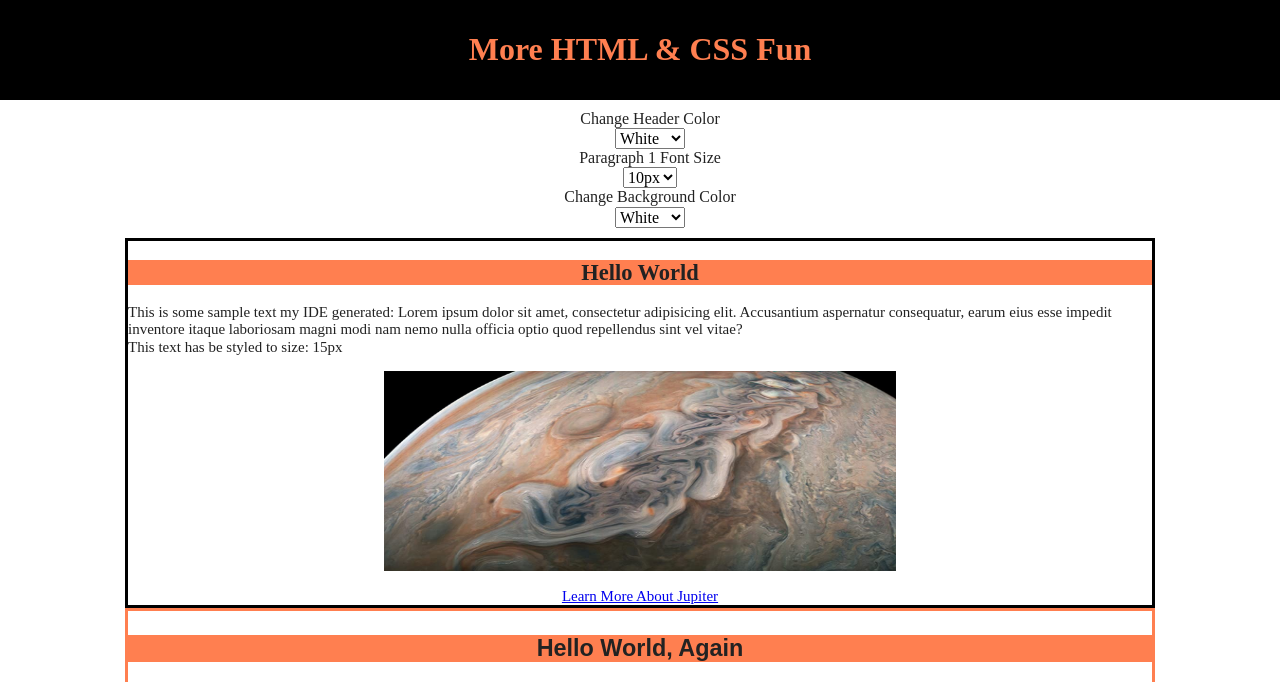
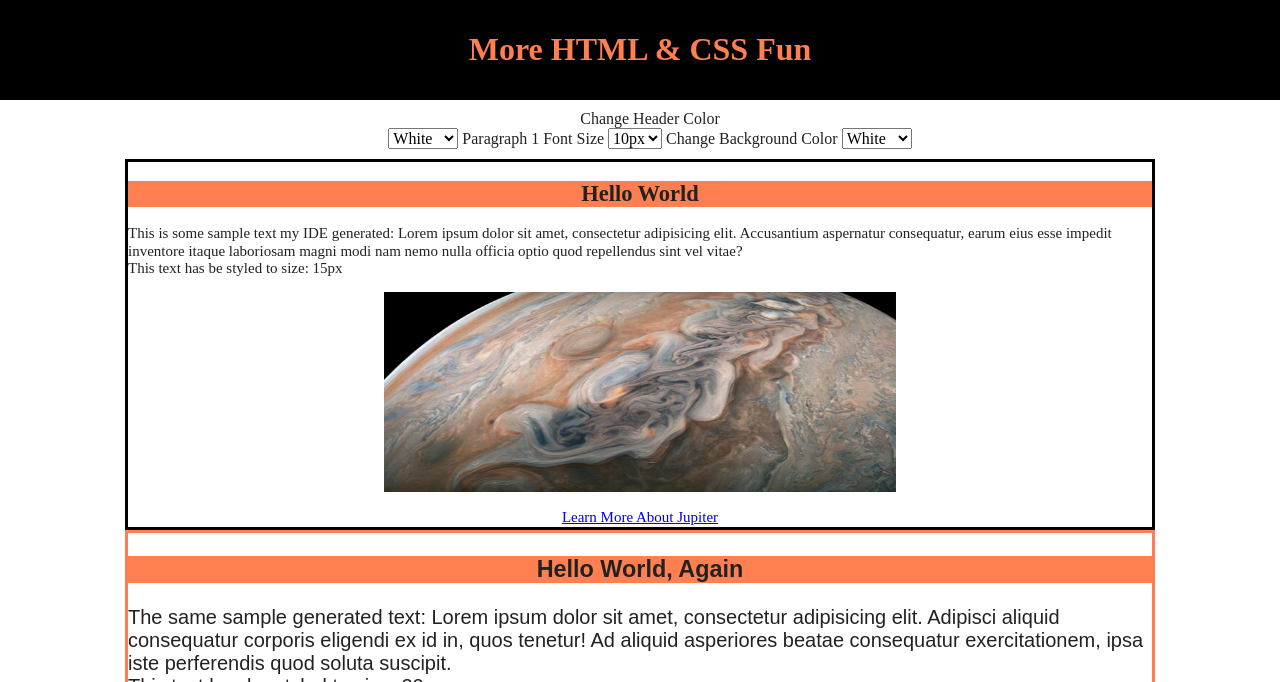
Before and after one commit to OverTheBeez/JO_CIS3034_HTM_CSS_Assignment, a website built with Parcel: page index.html in a window 1280 px wide. Shown: the top 682 px of the page. Built offline with nearby package versions, Linux system fonts and the light colour scheme.

Commit message:
Currently Stuck

```diff
--- a/css/cssPractice.css
+++ b/css/cssPractice.css
@@ -95,6 +95,7 @@
 
 #assignment-div {
   text-align: center;
+  display: block;
   padding: 10px;
   width: 100%;
 }
--- a/index.html
+++ b/index.html
@@ -24,6 +24,14 @@
   <script src="js/jquery-3.6.0.js"></script>
   <link rel="stylesheet" href="css/cssPractice.css">
 
+  <script>
+    $("header-color-changer").change(function () {
+      var selectedColor = $(this).children("option:selected").val("WHT");
+      alert("You have selected the color: " + selectedColor)
+    });
+
+  </script>
+
 </head> <!-- End of Head Section -->
 
 <body> <!-- Beginning of Body Section -->
@@ -33,8 +41,38 @@
 </header>
 
 <div id="assignment-div">
+
+  <!--
+  <p>
+    This is a test.
+  </p>
+
+  <label>Change Test Paragraph</label>
+  <form id="test">
+    <select name="color" id="color">
+      <option value="color">Blue</option>
+      <option value="color">Red</option>
+
+    </select>
+
+    <select name="font-size" id="font-size">
+      <option value="size">100px</option>
+      <option value="size">200px</option>
+
+    </select>
+
+    <select name="background-color" id="background-color">
+      <option value="b-color">Blue</option>
+      <option value="b-color">Red</option>
+
+    </select>
+
+  </form>
+
+  -->
+
   <label>Change Header Color</label>
-  <form id="user-choice1">
+  <form id="user-choice">
     <select name="planet" id="header-color-changer">
     <option value="WHT">White</option>
     <option value="BLK">Black</option>
@@ -46,10 +84,10 @@
     <option value="GRE">Green</option>
     </select>
 
-  </form>
+
 
   <label>Paragraph 1 Font Size</label>
-  <form id="user-choice2">
+
     <select name="planet" id="paragraph1-font-size-changer">
     <option value="MER">10px</option>
     <option value="VEN">20px</option>
@@ -61,10 +99,10 @@
     <option value="NEP">80px</option>
     </select>
 
-  </form>
+
 
   <label>Change Background Color</label>
-  <form id="user-choice3">
+
     <select name="planet" id="background-color-changer">
       <option value="WHT">White</option>
       <option value="BLK">Black</option>
@@ -173,6 +211,7 @@
     ga('create', 'UA-XXXXX-Y', 'auto'); ga('set', 'anonymizeIp', true); ga('set', 'transport', 'beacon'); ga('send', 'pageview')
   </script>
   <script src="https://www.google-analytics.com/analytics.js" async></script>
+
 </body> <!-- End of Body Section -->
 
 </html>
```
